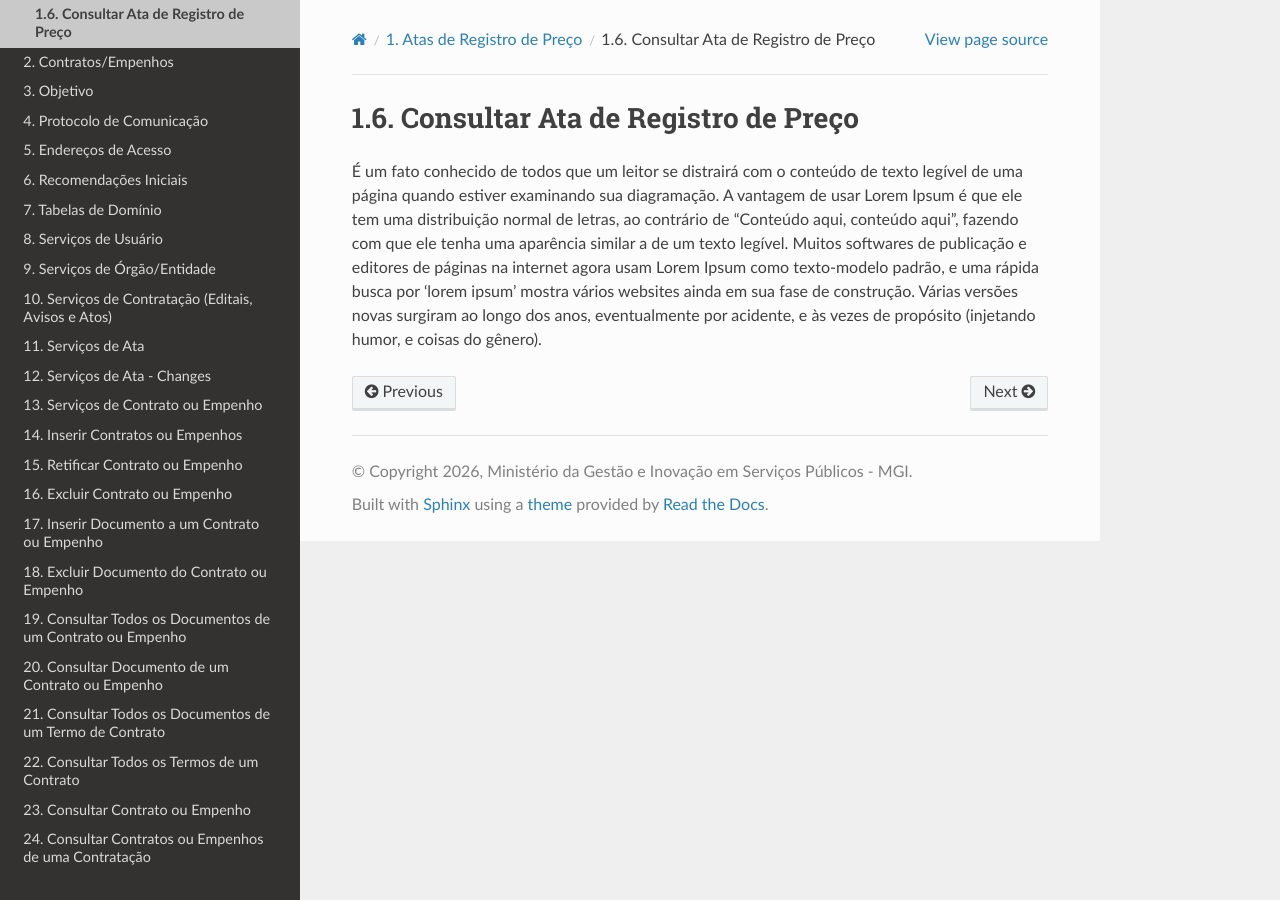
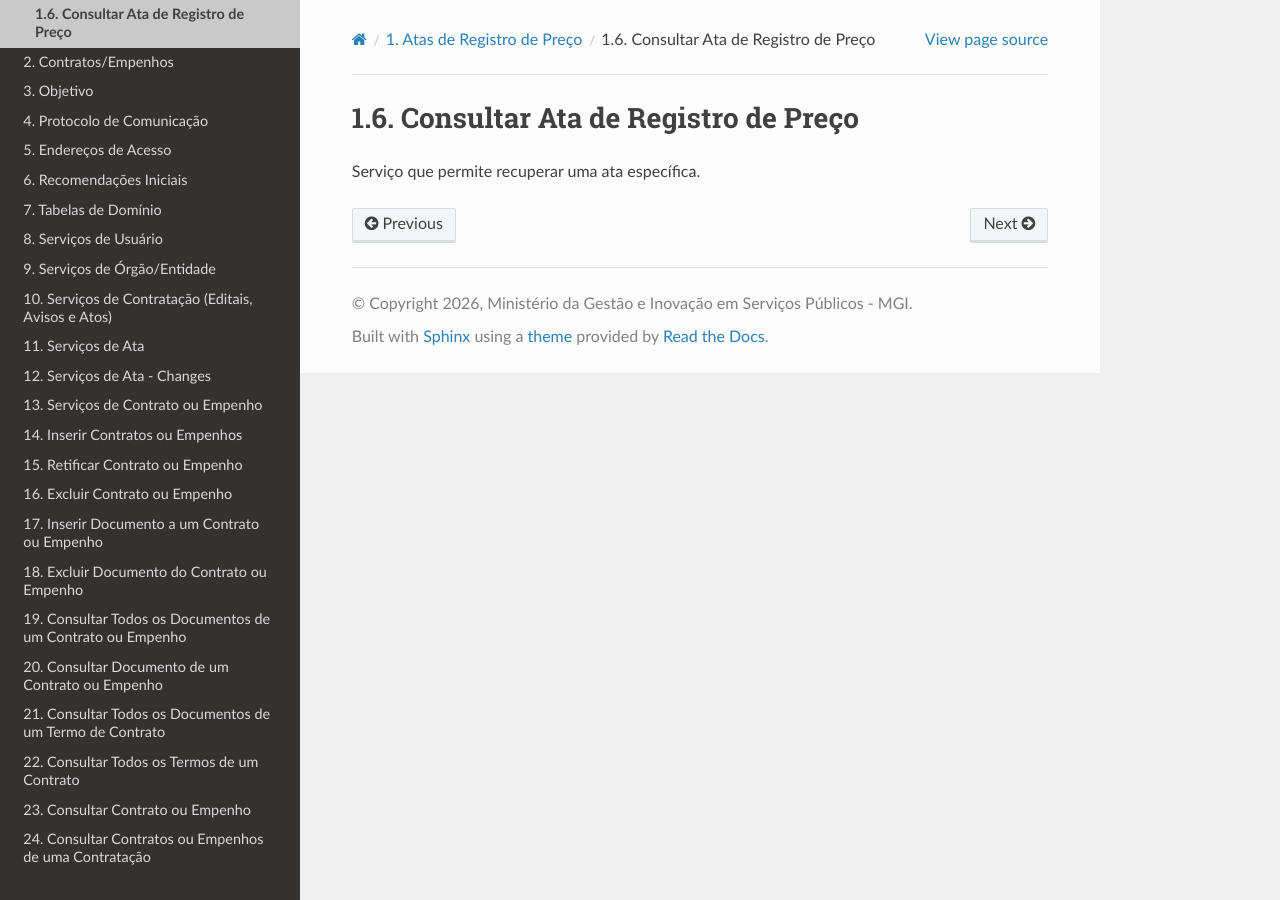
Before and after one commit to carlosmgi/Manual-de-Integracao-do-PNCP, a Sphinx documentation site: the page built from docs/source/ata_de_registro_de_preco/consultar_ata_de_registro_de_preco.rst, in a window 1280 px wide. Built offline with Sphinx 7.4.7 and the Read the Docs theme 3.1.0, drawn with Linux system fonts in a browser that asks for light colours; pages that are not in the unit, such as notebooks, are missing from menus.

Commit message:
Update consultar_ata_de_registro_de_preco.rst

```diff
--- a/docs/source/ata_de_registro_de_preco/consultar_ata_de_registro_de_preco.rst
+++ b/docs/source/ata_de_registro_de_preco/consultar_ata_de_registro_de_preco.rst
@@ -1,4 +1,4 @@
 Consultar Ata de Registro de Preço
 ==================================
 
-É um fato conhecido de todos que um leitor se distrairá com o conteúdo de texto legível de uma página quando estiver examinando sua diagramação. A vantagem de usar Lorem Ipsum é que ele tem uma distribuição normal de letras, ao contrário de "Conteúdo aqui, conteúdo aqui", fazendo com que ele tenha uma aparência similar a de um texto legível. Muitos softwares de publicação e editores de páginas na internet agora usam Lorem Ipsum como texto-modelo padrão, e uma rápida busca por 'lorem ipsum' mostra vários websites ainda em sua fase de construção. Várias versões novas surgiram ao longo dos anos, eventualmente por acidente, e às vezes de propósito (injetando humor, e coisas do gênero).
+Serviço que permite recuperar uma ata específica.
```
